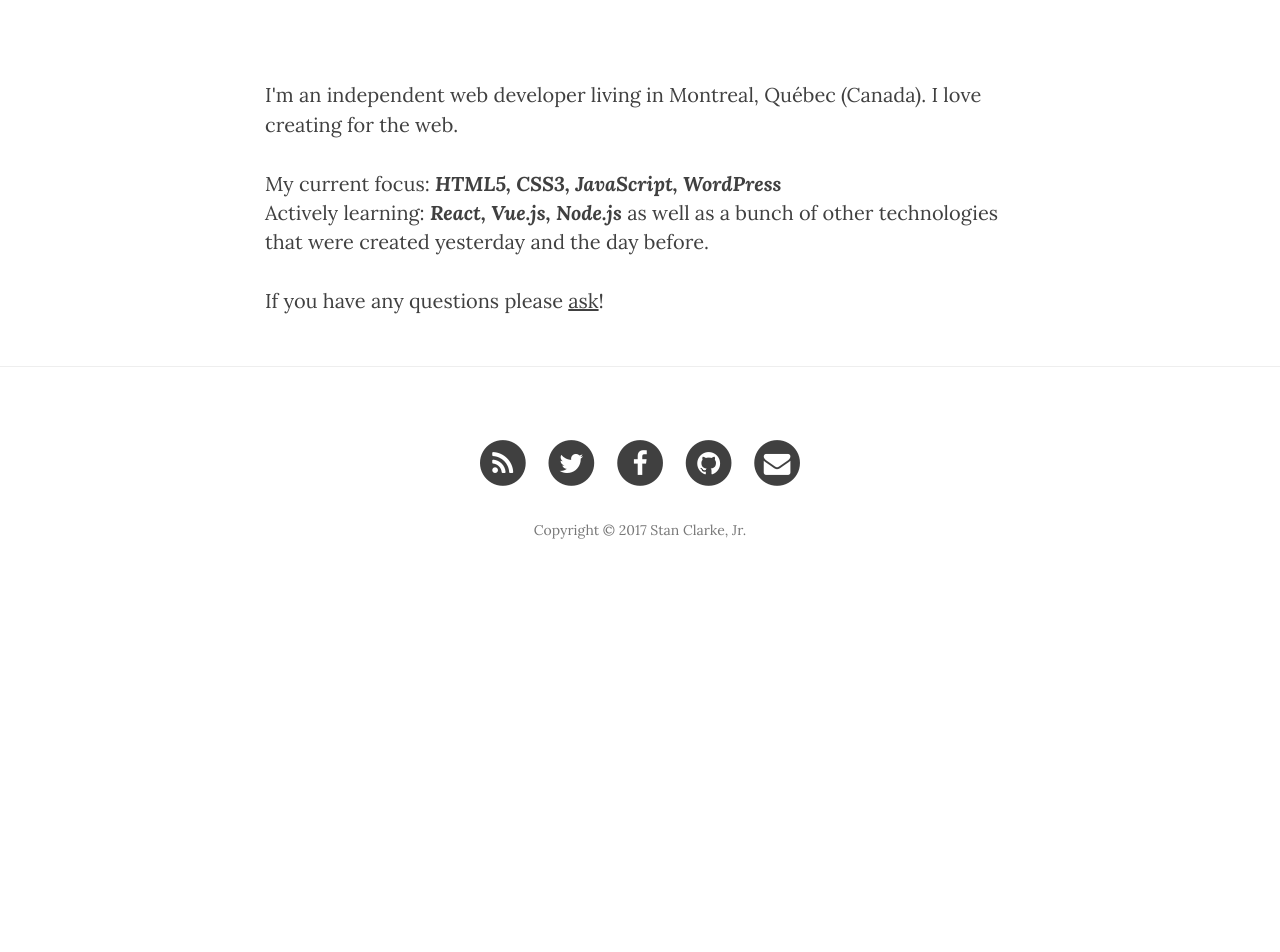
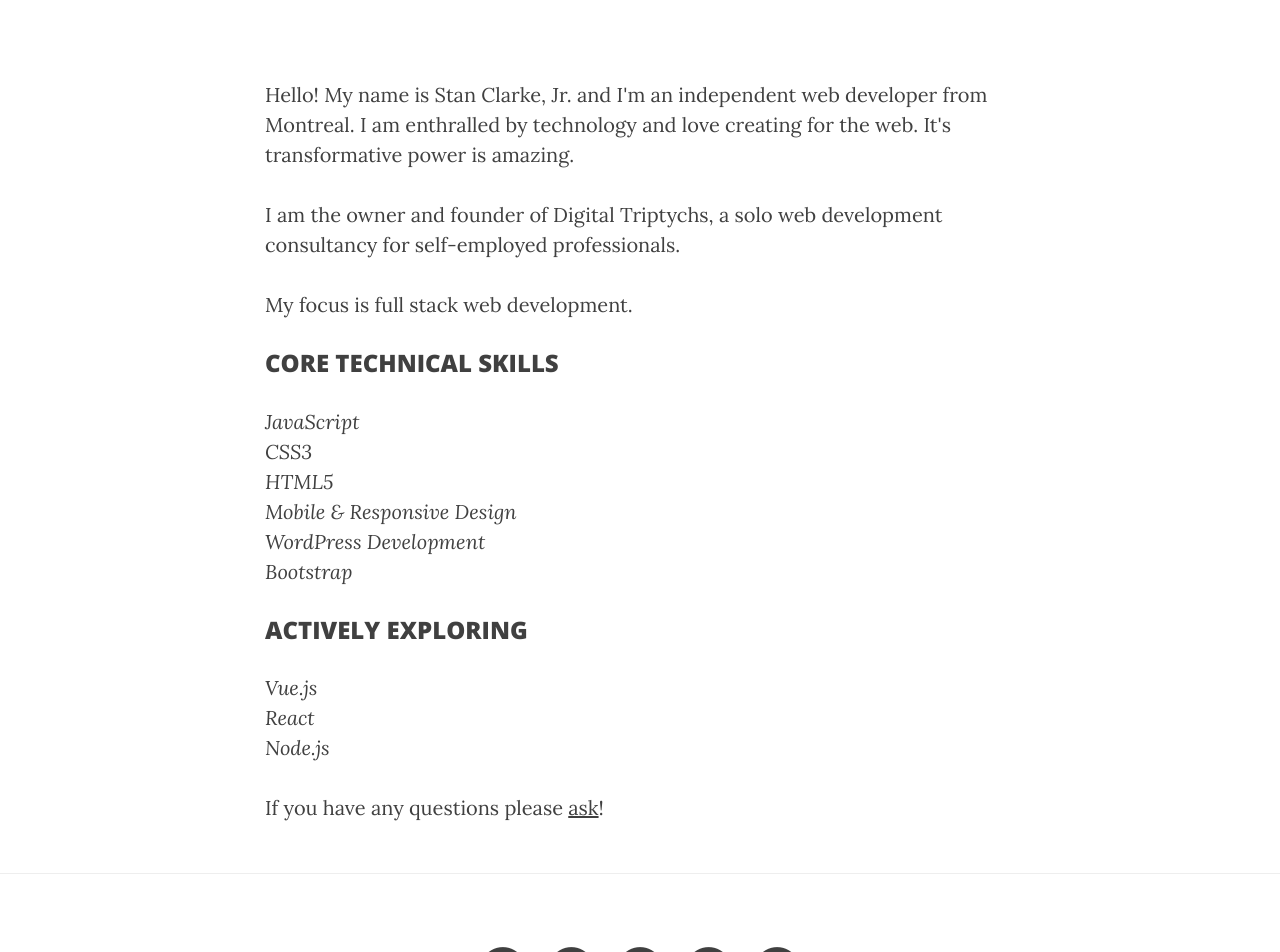
Before and after one commit to stanclarke-jr/stanclarke-jr.github.io, a Jekyll site: the page built from about.html, in a window 1280 px wide and 1400 px high. Shown: the part 448-1400 px from the top of the window. Built offline with Jekyll 4.4.1, drawn with Linux system fonts in a browser that asks for light colours; nearby versions of some CDN libraries.

Commit message:
new post.  README edit. ABOUT edit.

```diff
--- a/about.html
+++ b/about.html
@@ -5,7 +5,26 @@ description: Thanks for stopping by.
 header-img: img/about-bg.jpg
 ---
 
-<p>I'm an independent web developer living in Montreal, Québec (Canada). I love creating for the web.</p>
-My current focus: <em><strong>HTML5, CSS3, JavaScript, WordPress</strong></em><br />
-  Actively learning: <em><strong>React,  Vue.js, Node.js</strong></em> as well as a bunch of other technologies that were created yesterday and the day before.
+<p>Hello! My name is Stan Clarke, Jr. and I'm an independent web developer from Montreal. I am enthralled by technology and love creating for the web. It's transformative power is amazing.</p>
+
+<p>I am the owner and founder of Digital Triptychs, a solo web development consultancy for self-employed professionals.</p>
+
+<p>My focus is full stack web development.</p>
+
+<h3>CORE TECHNICAL SKILLS</h3>
+
+<p><em>JavaScript<br>
+CSS3<br />
+HTML5<br>
+Mobile & Responsive Design<br>
+WordPress Development<br>
+Bootstrap<br>
+</em></p>
+
+<h3>ACTIVELY EXPLORING</h3>
+
+<p><em>Vue.js<br>
+React<br>
+Node.js</em></p>
+
 <p>If you have any questions please <a href="mailto:sclarke.jr@gmail.com">ask</a>!</p>
```
Also changed, not shown: _posts/2017-01-31-javascript30-day-3.md (added, +73 -0 lines), README.md, img/css-variables.png (added).
